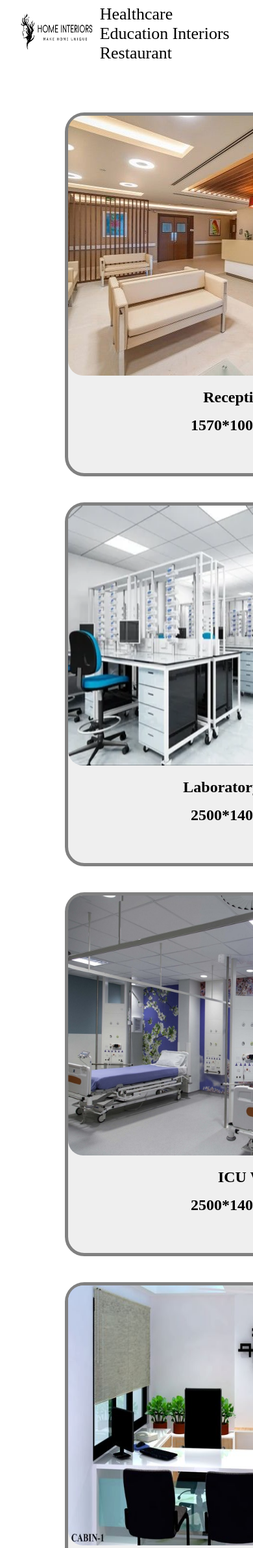
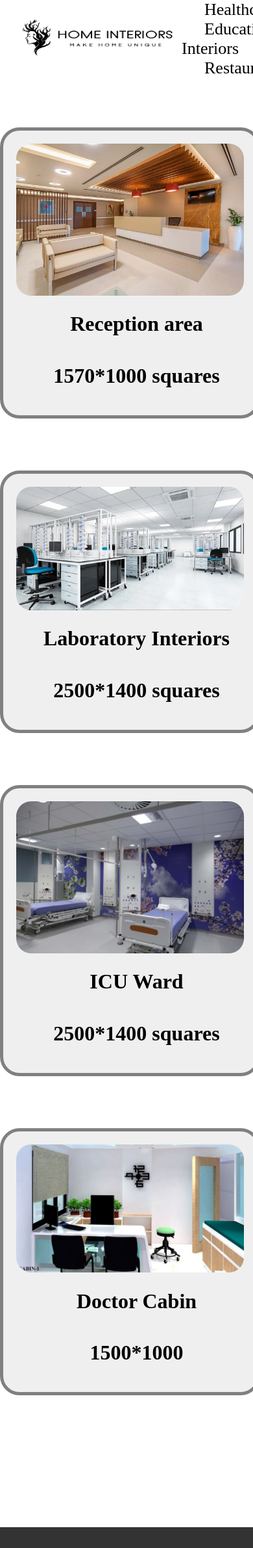
Before and after one commit to Harith252002/home-interiors-django, a Django app: page /category/business_cateogries/1/ in a window 390 px wide; the page is wider, and only the part inside the window is pictured. Shown: the top 2382 px of that part at 65% size. Run offline with Django 5.2, Linux system fonts and the light colour scheme; data comes from the database, SQL or seed files in the repository.

Commit message:
Update bus.css

```diff
--- a/static/bus.css
+++ b/static/bus.css
@@ -142,38 +142,57 @@ footer{
     top: 2350px;
     width: 100%;
 }
-/* Default styles for desktop */
-body {
-    font-size: 16px;
-    max-width: 1200px;
-    margin: auto;
+ /* Ensure the body takes full height */
+html, body {
+    margin: 0;
+    padding: 0;
+    width: 100%;
+    height: 100%;
+    display: flex;
+    flex-direction: column;
 }
 
-/* Responsive styles for tablets */
+/* Main content wrapper to push the footer down */
+main {
+    flex: 1;
+}
+
+/* Image container for proper alignment */
+#container {
+    width: 100%;
+    max-width: 550px;
+    height: auto;
+    border: 5px solid gray;
+    margin: 40px auto; /* Center align */
+    border-radius: 30px;
+    background-color: rgba(211, 211, 211, 0.36);
+    display: flex;
+    flex-direction: column;
+    align-items: center;
+    padding: 20px;
+}
+
+/* Make images responsive */
+#sub_img {
+    width: 100%; /* Full width of the container */
+    height: auto; /* Maintain aspect ratio */
+    border-radius: 23px;
+    object-fit: cover;
+}
+
+/* Fix footer at the bottom */
+footer {
+    background-color: #333;
+    color: white;
+    padding: 20px;
+    text-align: center;
+    width: 100%;
+    margin-top: auto;
+}
+
+/* Responsive Design */
 @media (max-width: 768px) {
-    body {
-        font-size: 14px;
-    }
-    .container {
+    #container {
         width: 90%;
     }
 }
-
-/* Responsive styles for mobile phones */
-@media (max-width: 480px) {
-    body {
-        font-size: 12px;
-    }
-    .container {
-        width: 95%;img {
-    max-width: 100%;
-    height: auto;
-    display: block;
-}
-
-    }
-    img {
-        max-width: 100%;
-        height: auto;
-    }
-}
```
